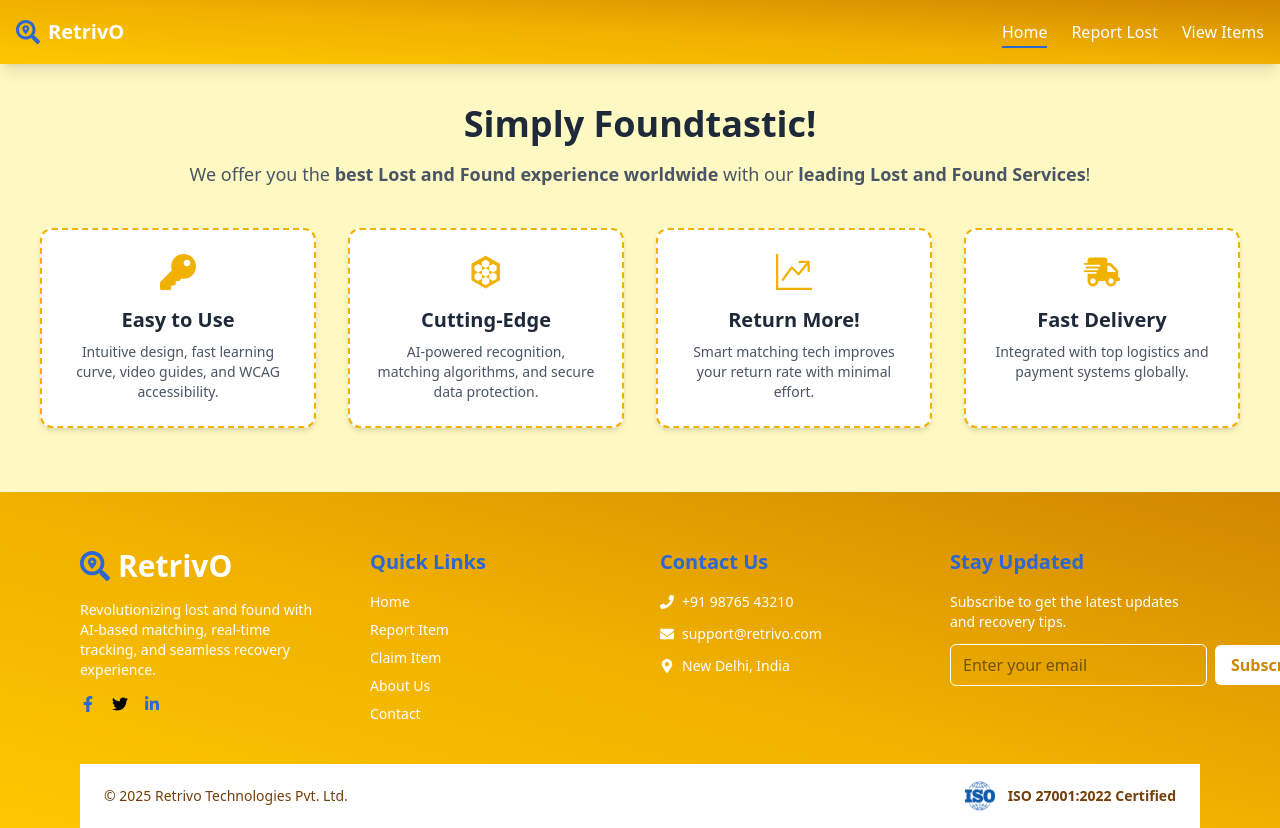
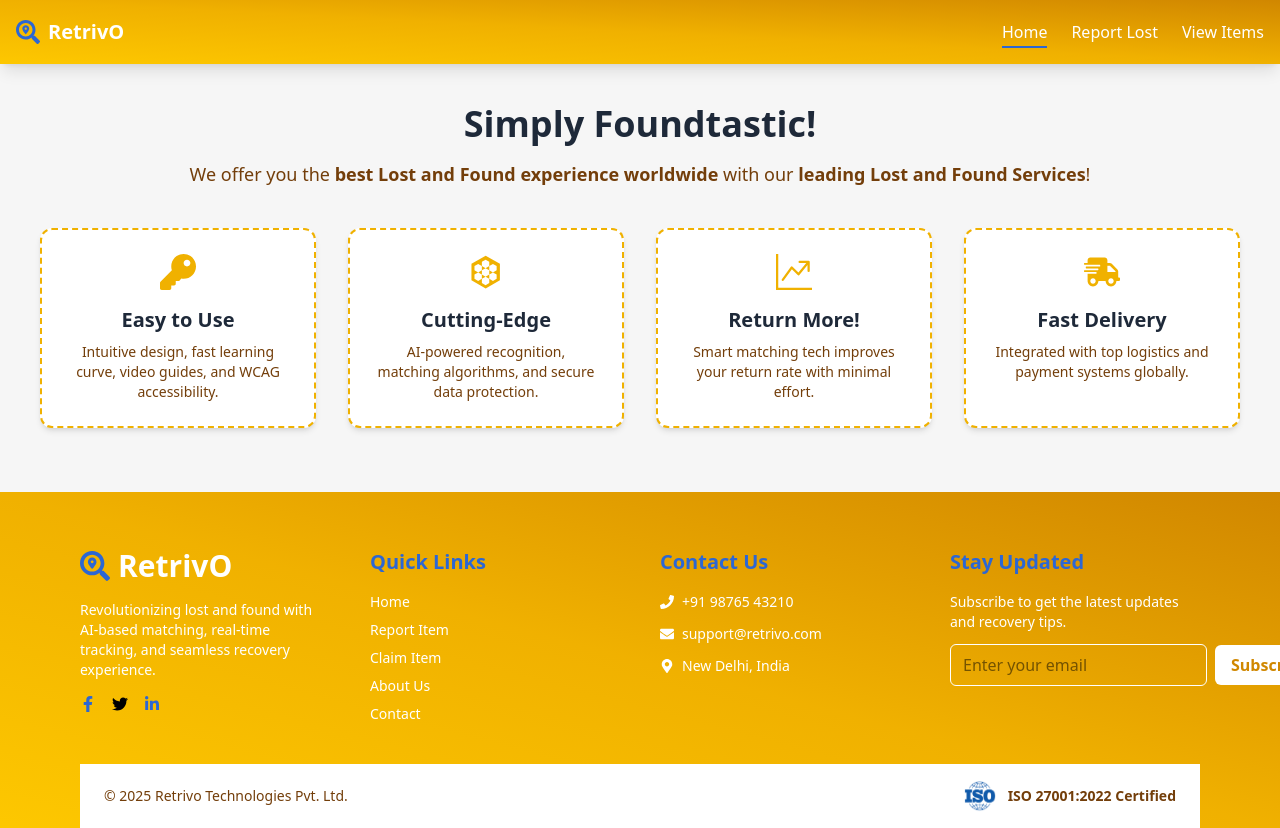
Before and after one commit to mdirtezasaquib/Lost-Found, a React (Vite) app: page / in a window 1280 px wide. Shown: the top 828 px of the page. Built offline with nearby package versions, Linux system fonts and the light colour scheme.

Commit message:
recommit

```diff
--- a/src/pages/Features.jsx
+++ b/src/pages/Features.jsx
@@ -27,10 +27,10 @@ export default function Features() {
   ];
 
   return (
-    <div className="w-full bg-yellow-100 py-16 px-4 md:px-10">
+    <div className="w-full bg-[#F6F6F6] py-16 px-4 md:px-10">
       <div className="max-w-7xl mx-auto text-center mt-10">
         <h2 className="text-4xl font-bold text-gray-800 mb-4">Simply Foundtastic!</h2>
-        <p className="text-gray-600 text-lg mb-10">
+        <p className="text-yellow-900 text-lg mb-10">
           We offer you the <span className="font-semibold">best Lost and Found experience worldwide</span> with our{" "}
           <span className="font-semibold">leading Lost and Found Services</span>!
         </p>
@@ -45,7 +45,7 @@ export default function Features() {
                 {feature.icon}
               </div>
               <h3 className="text-xl font-bold text-gray-800 mb-2">{feature.title}</h3>
-              <p className="text-gray-600 text-sm">{feature.description}</p>
+              <p className="text-yellow-900 text-sm">{feature.description}</p>
             </div>
           ))}
         </div>
```
